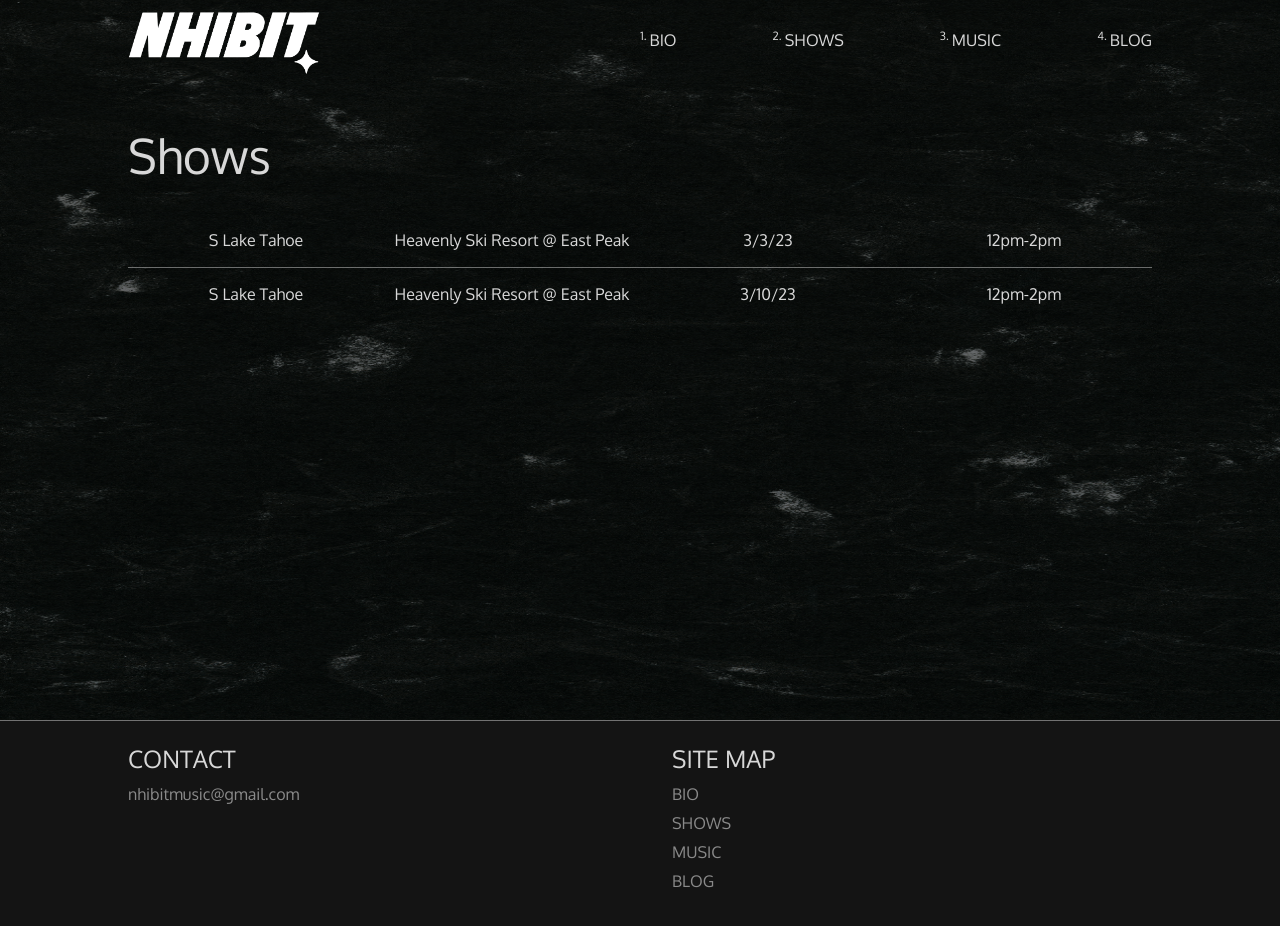
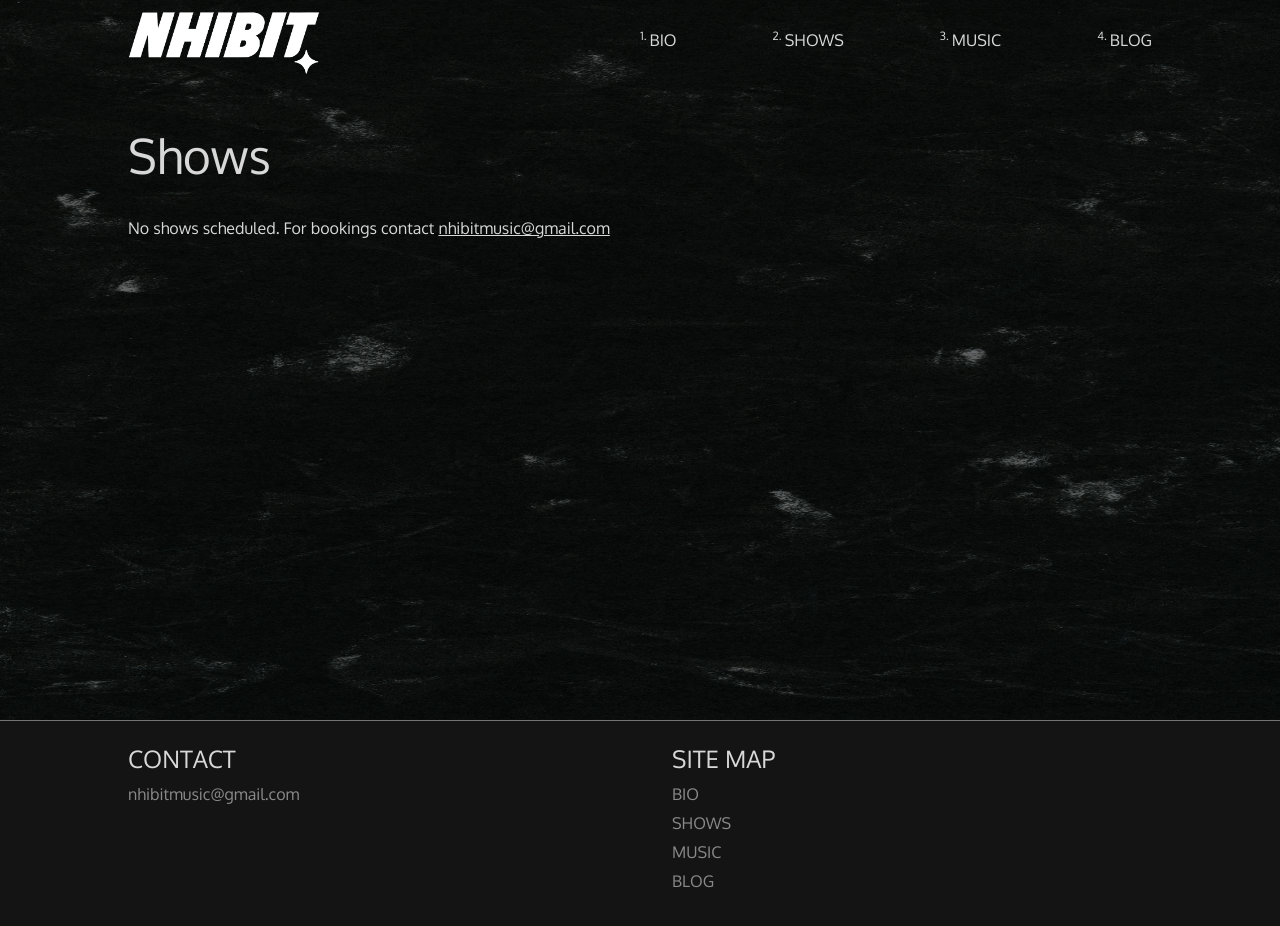
Before and after one commit to nickhibbits/nhibit, a Next.js app: page /shows in a window 1280 px wide. Built offline with nearby package versions, Linux system fonts and the light colour scheme.

Commit message:
Add message if shows length is 0

```diff
--- a/components/ShowsTable/ShowsTable.tsx
+++ b/components/ShowsTable/ShowsTable.tsx
@@ -1,23 +1,36 @@
 import ShowRow from "@/components/ShowsTable/ShowRow/ShowRow";
 
-const shows = [
-  {
-    city: "S Lake Tahoe",
-    where: "Heavenly Ski Resort @ East Peak",
-    when: "3/3/23",
-    start: "12pm",
-    end: "2pm",
-  },
-  {
-    city: "S Lake Tahoe",
-    where: "Heavenly Ski Resort @ East Peak",
-    when: "3/10/23",
-    start: "12pm",
-    end: "2pm",
-  },
+const shows: any[] = [
+  // {
+  //   city: "S Lake Tahoe",
+  //   where: "Heavenly Ski Resort @ East Peak",
+  //   when: "3/3/23",
+  //   start: "12pm",
+  //   end: "2pm",
+  // },
+  // {
+  //   city: "S Lake Tahoe",
+  //   where: "Heavenly Ski Resort @ East Peak",
+  //   when: "3/10/23",
+  //   start: "12pm",
+  //   end: "2pm",
+  // },
 ];
 
 function ShowsTable() {
+  if (shows.length === 0) {
+    return (
+      <p>
+        No shows scheduled. For bookings contact{" "}
+        <a
+          href="mailto:nhibitmusic@gmail.com"
+          style={{ textDecoration: "underline" }}
+        >
+          nhibitmusic@gmail.com
+        </a>
+      </p>
+    );
+  } else {
     return (
       <ul>
         {shows.map((show, i) => {
@@ -34,5 +47,6 @@ function ShowsTable() {
       </ul>
     );
   }
+}
 
 export default ShowsTable;
```
Lines whose indentation alone changed are shown as unchanged.
